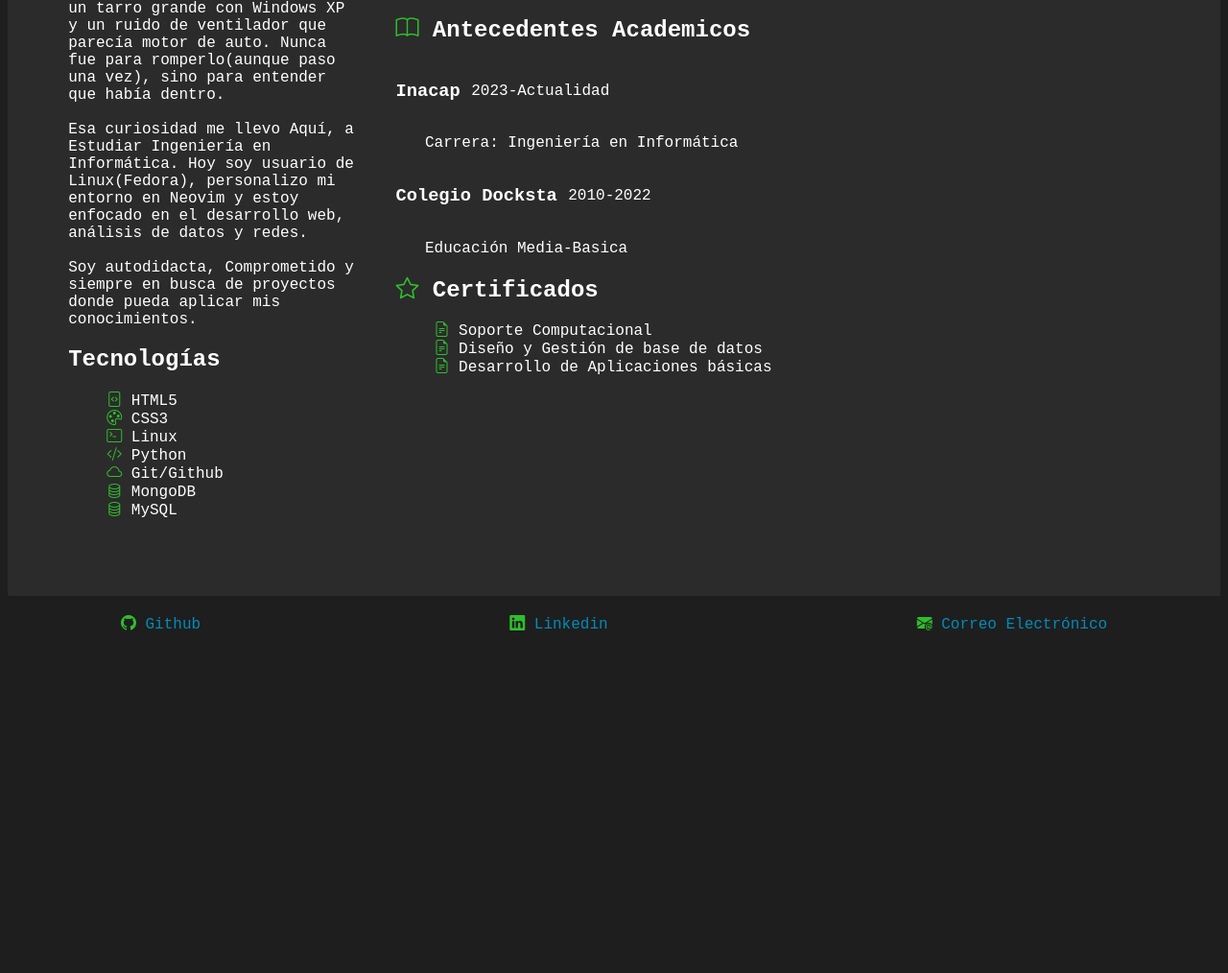
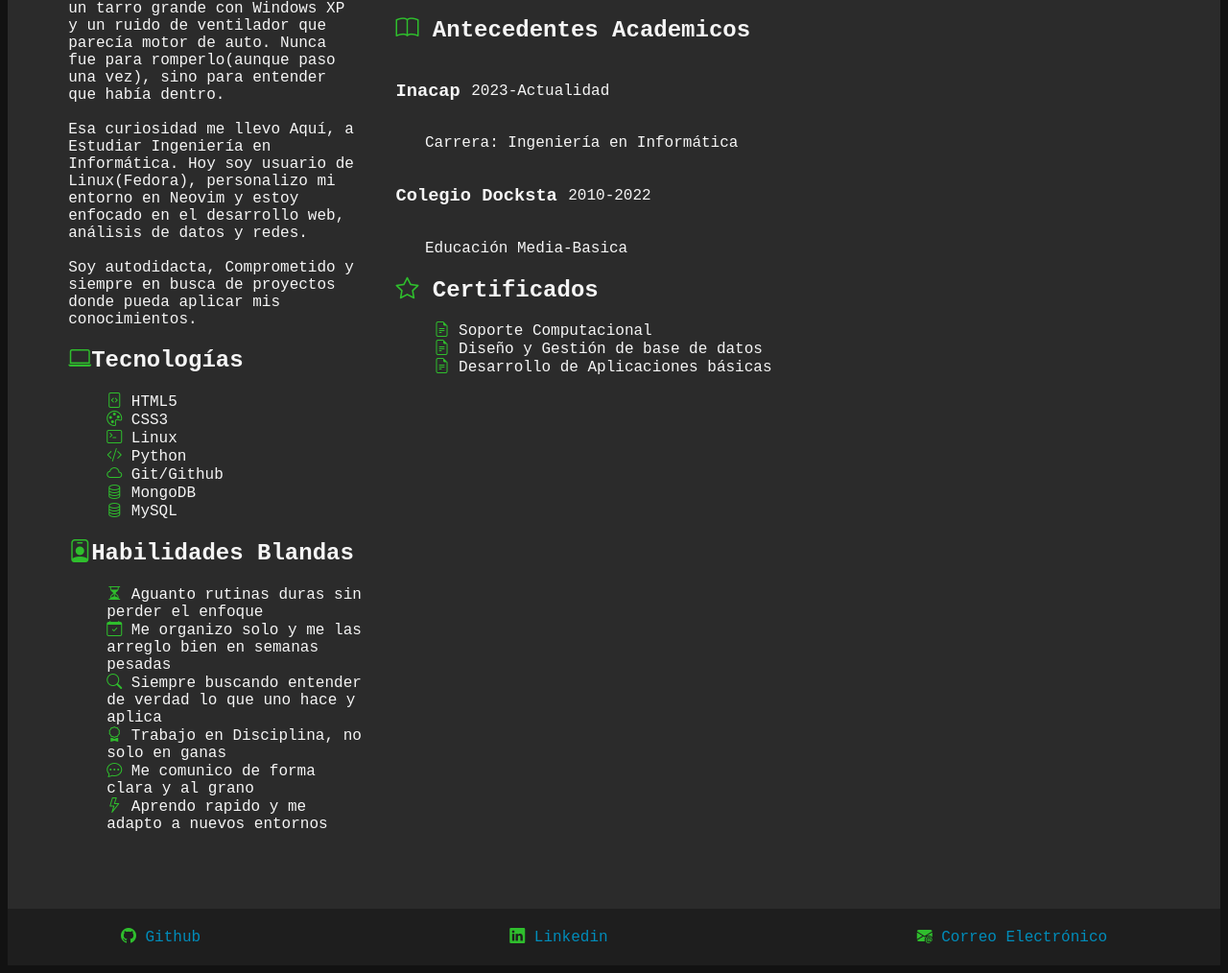
Before and after one commit to iTefflon/cv, a plain HTML site: page index.html in a window 1280 px wide. Shown: the part 481-1495 px from the top of the page at 96% size. Before the commit the page ends 1169 px from the top, so only its background shows below. Drawn offline with nearby package versions, Linux system fonts and the light colour scheme.

Commit message:
Agregado de seccion

```diff
--- a/estilos/estilos.css
+++ b/estilos/estilos.css
@@ -1,9 +1,9 @@
 .body_cv{
-  background-color: #1E1E1E;
-  color: #FFFFFF;
+  background-color: #121212;
+  color: #f5f5f5;
   font-family: 'Roboto Mono', monospace;
+}
 
-}
 
 #img_perfil{
   width: 150px;
@@ -14,6 +14,7 @@
 
 .header_cv{
   display: flex;
+  background-color: #1E1E1E;
   justify-content: space-around;
   padding: 2%;
   border-bottom: 2px solid #444444;
--- a/index.html
+++ b/index.html
@@ -34,7 +34,7 @@
            <p> Naci en 2004, así que crecí en una época donde el PC de escritorio era el centro de todo. De chico me encantaba desarmar el computador de la casa, que en ese entonces era un tarro grande con Windows XP y un ruido de ventilador que parecía motor de auto. Nunca fue para romperlo(aunque paso una vez), sino para entender que había dentro.<br><br>  Esa curiosidad me llevo Aquí, a Estudiar Ingeniería en Informática. Hoy soy usuario de Linux(Fedora), personalizo mi entorno en Neovim y estoy enfocado en el desarrollo web, análisis de datos y redes.<br><br> Soy autodidacta, Comprometido y siempre en busca de proyectos donde pueda aplicar mis conocimientos.</p>
 
             <section class="tecnologias">
-              <h2>Tecnologías</h2>
+            <h2><i class="bi bi-laptop"></i>Tecnologías</h2>
               <ul>
                 <li><i class="bi bi-file-code"></i> HTML5</li>
                 <li><i class="bi bi-palette"></i> CSS3</li>
@@ -46,6 +46,18 @@
 
               </ul>
             </section>
+
+            <section>
+            <h2><i class="bi bi-person-badge"></i>Habilidades Blandas</h2>
+            <ul>
+              <li><i class="bi bi-hourglass-split"></i> Aguanto rutinas duras sin perder el enfoque</li>
+              <li><i class="bi bi-calendar-check"></i> Me organizo solo y me las arreglo bien en semanas pesadas</li>
+              <li><i class="bi bi-search"></i> Siempre buscando entender de verdad lo que uno hace y aplica</li>
+              <li><i class="bi bi-award "></i> Trabajo en Disciplina, no solo en ganas</li>
+              <li><i class="bi bi-chat-dots"></i> Me comunico de forma clara y al grano</li>
+              <li><i class="bi bi-lightning"></i> Aprendo rapido y me adapto a nuevos entornos</li>
+            </ul>
+           </section>
           </section>
 
           <section class="seccion2_cv">
```
